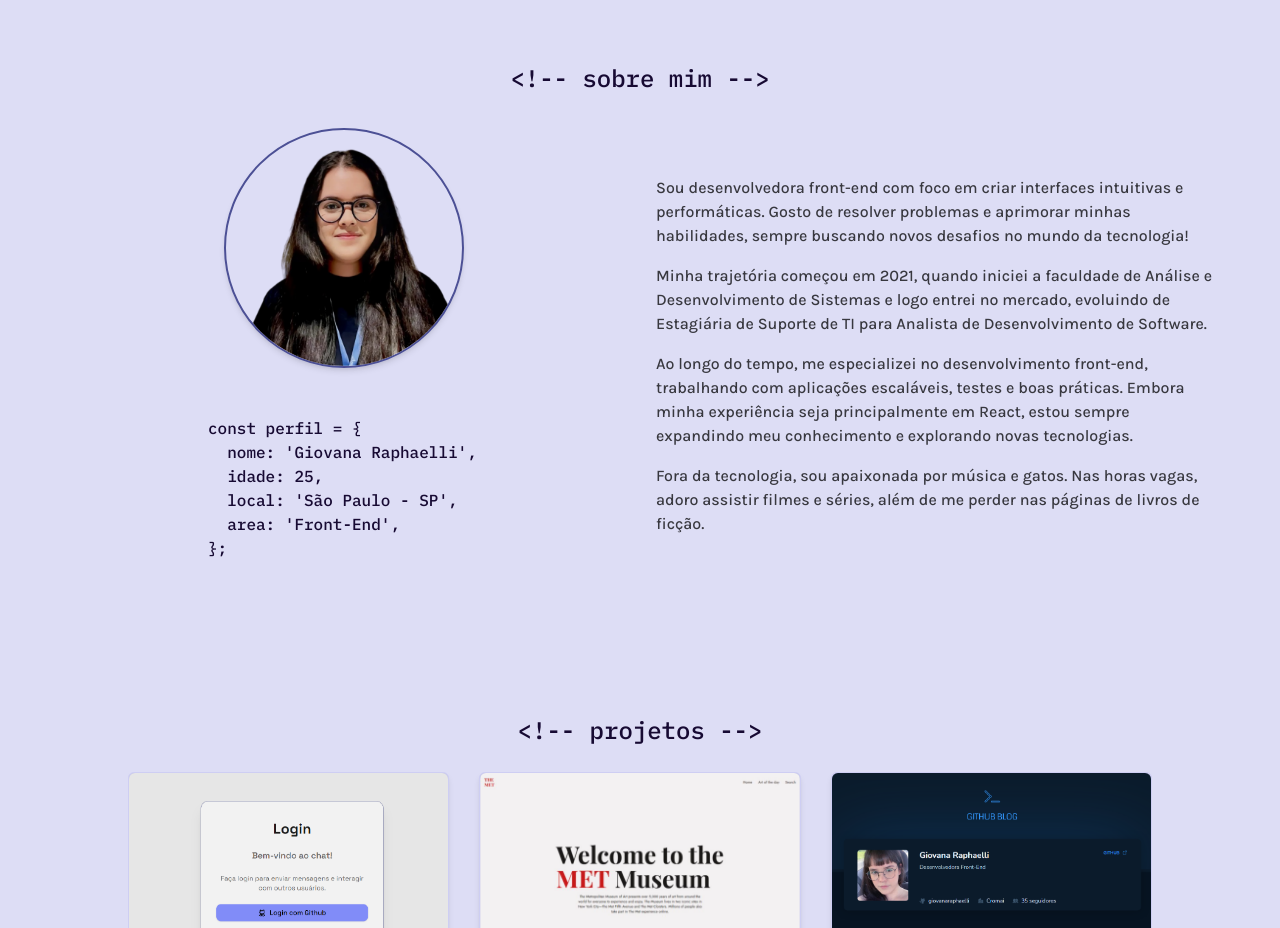
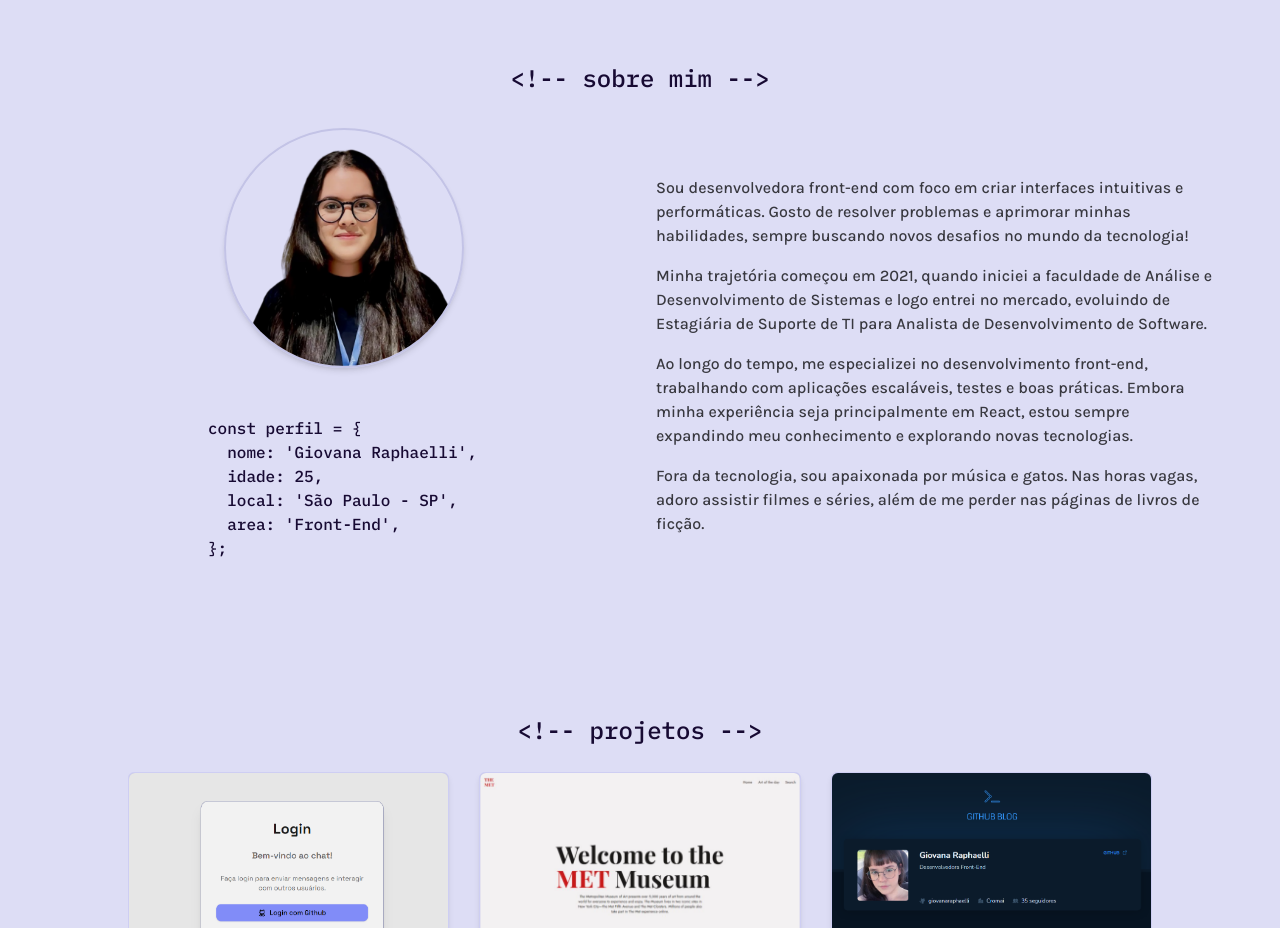
Before and after one commit to giovanaraphaelli/portfolio, a React (Vite) app: page / in a window 1280 px wide. Shown: the part 820-1748 px from the top of the page. Built offline with nearby package versions, Linux system fonts and the light colour scheme; no server answers.

Commit message:
feat: update border color for profile image in About page

```diff
--- a/src/pages/about/index.tsx
+++ b/src/pages/about/index.tsx
@@ -21,7 +21,7 @@ export function About() {
       <div className="grid grid-cols-1 md:grid-cols-2 gap-8 py-8 max-w-6xl">
         <div className="flex items-center flex-col gap-6">
           <img
-            className="w-32 h-32 sm:w-40 sm:h-40 md:w-48 md:h-48 lg:w-60 lg:h-60 rounded-full border-2 shadow-md border-light-secondary dark:border-dark-secondary"
+            className="w-32 h-32 sm:w-40 sm:h-40 md:w-48 md:h-48 lg:w-60 lg:h-60 rounded-full border-2 shadow-md border-light-surface dark:border-dark-accent"
             src="eu.png"
             alt="Profile"
           />
```
